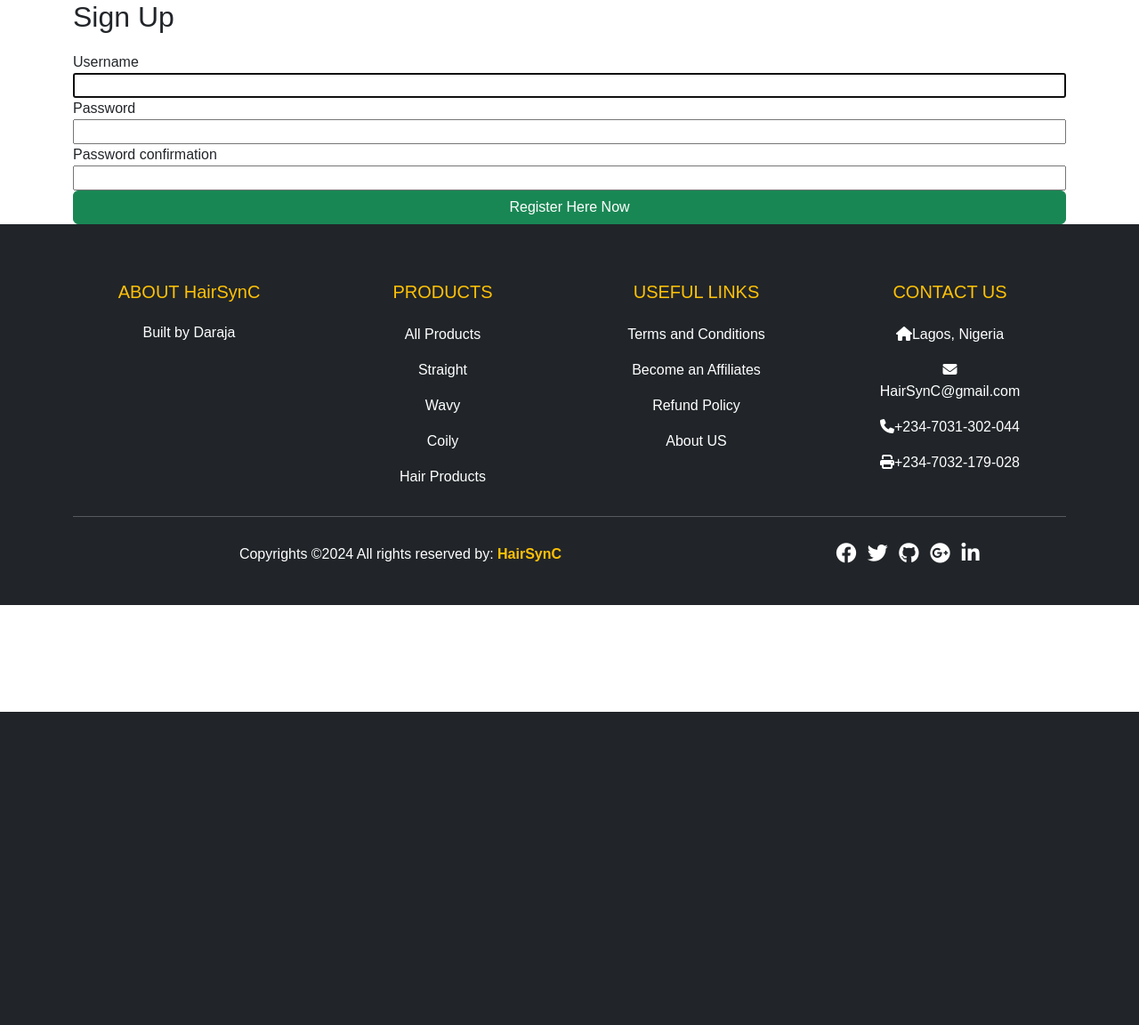
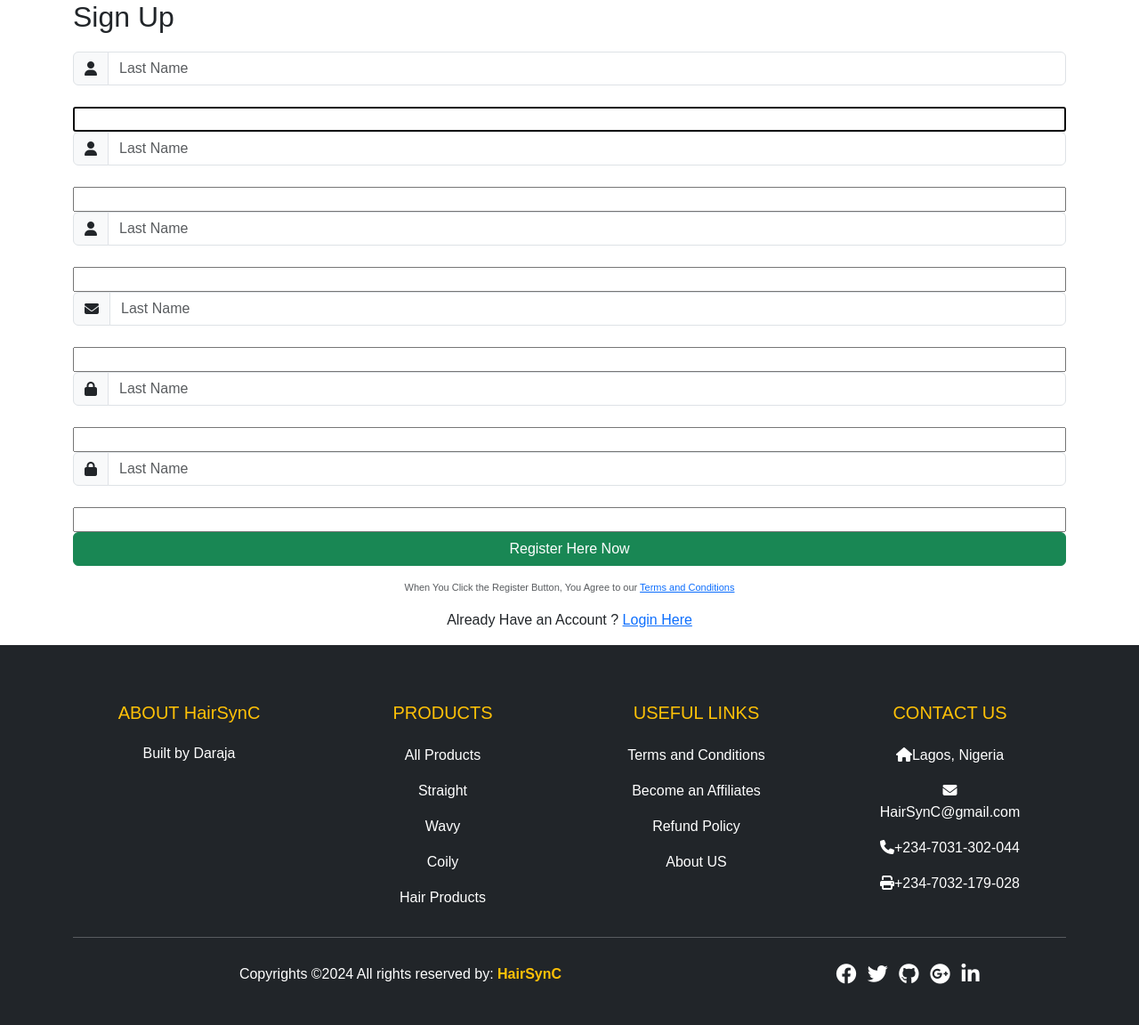
Before and after one commit to NwoguGlory1/HairrSynC, a Django app: page /signup/ in a window 1280 px wide. Shown: the whole page at 89% size. Before the commit the page ends 800 px from the top, so only its background shows below. Run offline with Django 5.2, Linux system fonts and the light colour scheme; some web fonts are replaced.

Commit message:
Working on sign up

```diff
--- a/hairsync/store/forms.py
+++ b/hairsync/store/forms.py
@@ -19,4 +19,4 @@ class SignUpForm(UserCreationForm):
     email = forms.EmailField(max_length=200)
     class Meta:
         model = User
-        fields = ('username', 'email', 'password1', 'password2',)
+        fields = ('username', 'first_name', 'last_name', 'email', 'password1', 'password2')
--- a/hairsync/templates/store/signup.html
+++ b/hairsync/templates/store/signup.html
@@ -16,18 +16,32 @@
         {% endfor %}
     {% endif %}
 
-    <form method="POST" action="">
+    <form method="POST" action="{% url 'signup' %}">
         {% csrf_token %}
-        {{form.username.label}}
-        {{form.username}}
-
-        {{form.password1.label}}
-        {{form.password1}}
-
-        {{form.password2.label}}
-        {{form.password2}}
-        <button type="submit" class="btn btn-success">Register Here Now</button>
-    </form>
+        {% for field in form %}
+        <div class="input-group mb-4">
+            <span class="input-group-text">
+                {% if field.name == "username" or field.name == "first_name" or field.name == "last_name" %}
+                <i class="fa fa-user"></i>
+                {% elif field.name == "email" %}
+                <i class="fa fa-envelope"></i>
+                {% elif field.name == "password1" or field.name == "password2" %}
+                <i class="fa fa-lock"></i>
+                {% endif %}
+            </span>
+             <input type="text" class="form-control" placeholder="Last Name" name="last_name" required>
+        </div>
+        {{ field }}  <!-- This renders the actual form field -->
+        {% endfor %}
+        <div class="d-grid">
+            <button type="submit" class="btn btn-success">Register Here Now</button>
+            <p class="text-center text-muted mt-3">
+                When You Click the Register Button, You Agree to our <a href="#">Terms and Conditions</a>
+            </p>
+            <p class="text-center">
+                Already Have an Account ? <a href="{% url 'login' %}">Login Here</a>
+            </p>
+        </div>
 </div>
 
 {% endblock %}
```
